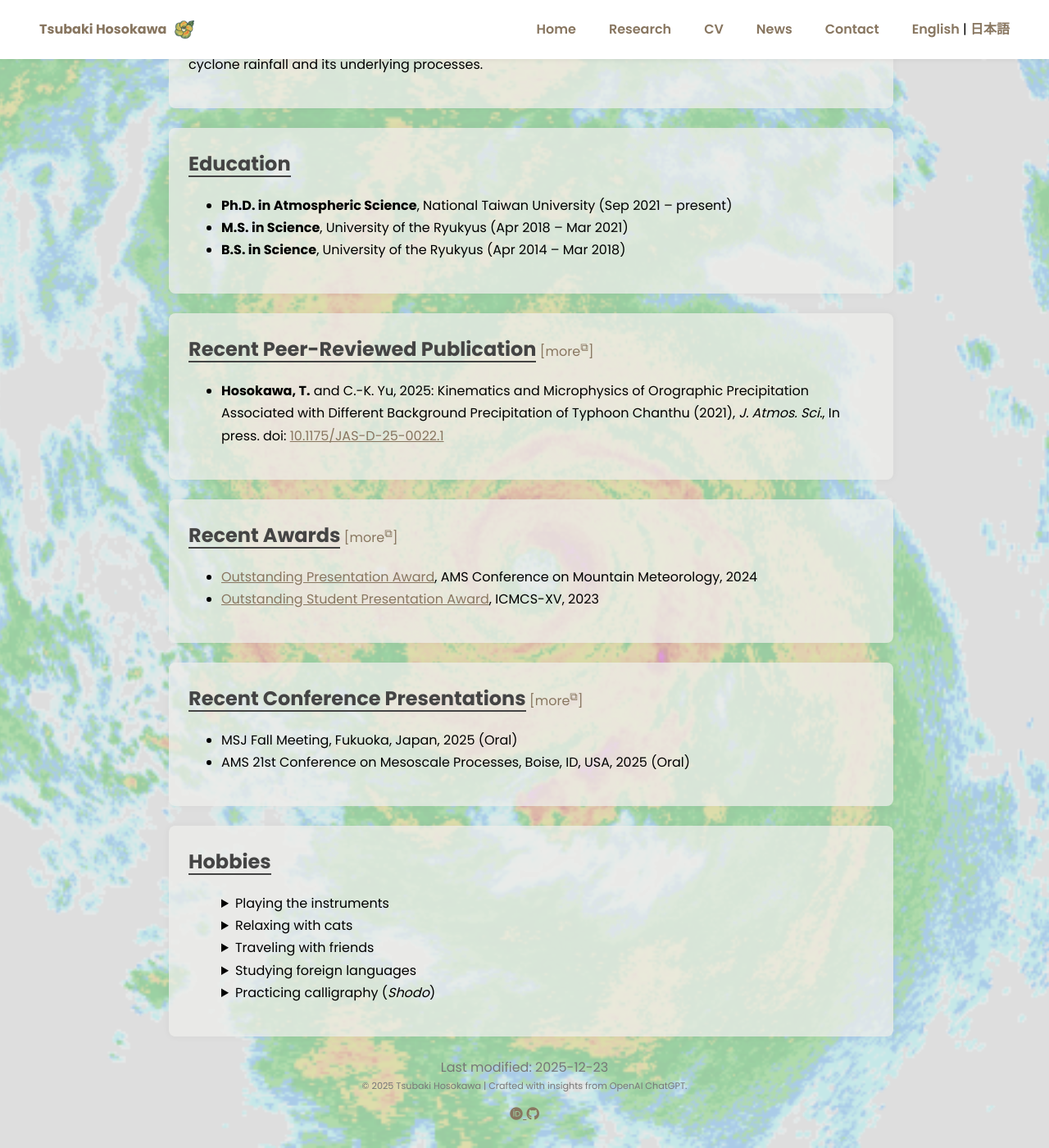
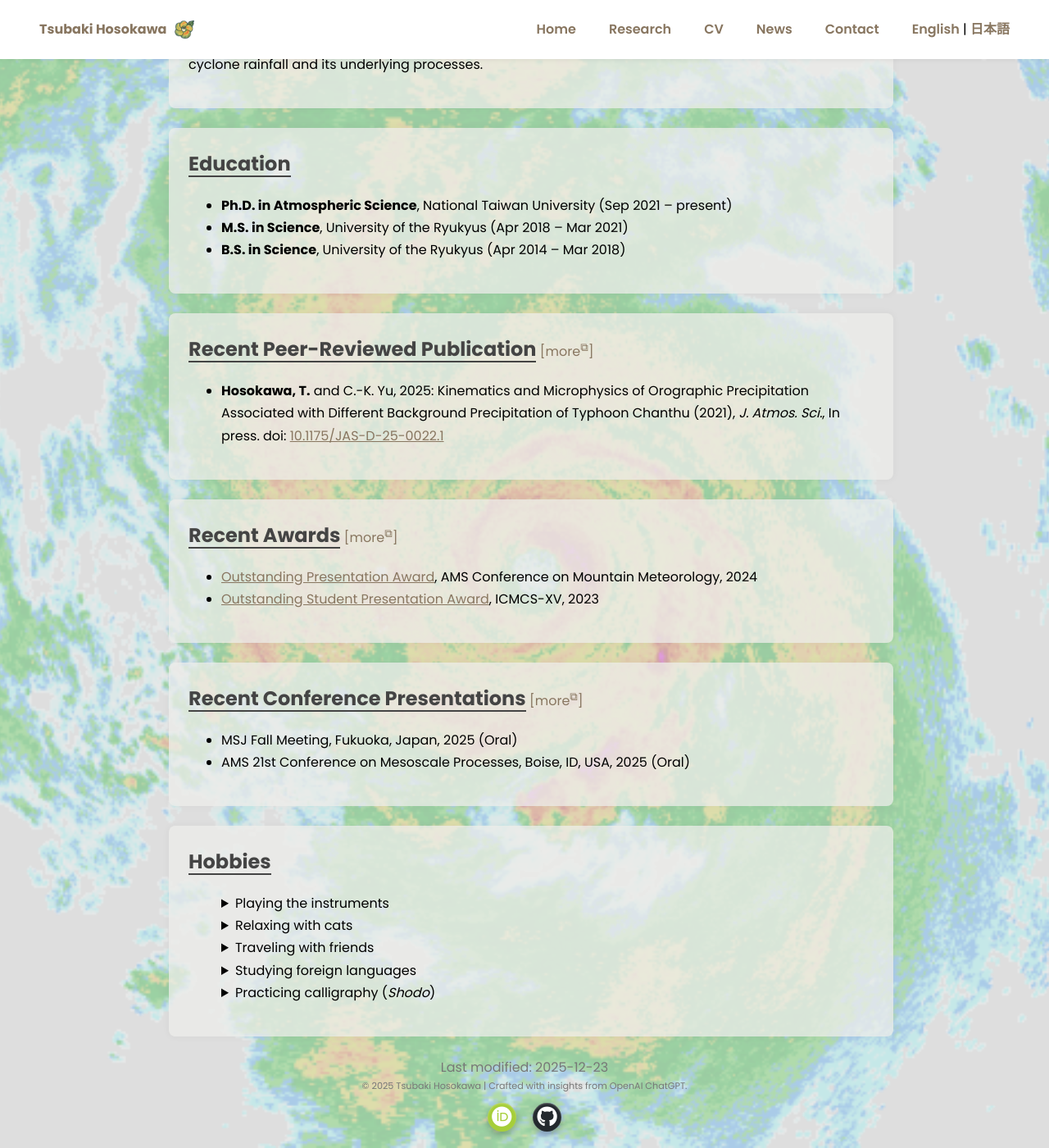
Before and after one commit to tsubakih07/tsubaki_homepage, a Jekyll site: the page built from index.html, in a window 1280 px wide and 1400 px high, scrolled down 644 px. Shown: the whole window at 82% size. Built offline with Jekyll 4.4.1, drawn with Linux system fonts in a browser that asks for light colours.

Commit message:
edited style for footer icons

```diff
--- a/assets/css/style.css
+++ b/assets/css/style.css
@@ -520,3 +520,45 @@ h3 {
   height: 100%;
   border: none;
 }
+
+/* 共通：アイコンの丸い背景 */
+.icon-badge {
+  display: inline-flex;
+  justify-content: center;
+  align-items: center;
+  width: 35px;      /* アイコン外縁サイズ */
+  height: 35px;
+  margin: 0 8px;    /* アイコン同士の距離 */
+  border-radius: 50%;
+  text-decoration: none;
+  font-size: 25px;    /* アイコンサイズ */
+  color: white;
+
+  /* ▼ 陰影（二重シャドウ）*/
+  box-shadow:
+  /* 外側の柔らかい影（浮かせる） */
+    0 4px 8px rgba(0, 0, 0, 0.25),
+    /* 内側の明るい縁（立体感） */
+    inset 0 1px 2px rgba(255, 255, 255, 0.3);
+
+  transition: transform 0.2s ease, box-shadow 0.2s ease, opacity 0.2s ease;
+}
+
+/* ORCID（公式カラー） */
+.icon-badge.orcid {
+  background-color: #A6CE39;
+}
+
+/* GitHub（黒背景） */
+.icon-badge.github {
+  background-color: #24292e;
+}
+
+/* ホバー時：さらに浮く感じを強調 */
+.icon-badge:hover {
+  transform: scale(1.15);
+  box-shadow:
+    0 6px 12px rgba(0, 0, 0, 0.35),
+    inset 0 1px 2px rgba(255, 255, 255, 0.35);
+  opacity: 0.95;
+}
```
